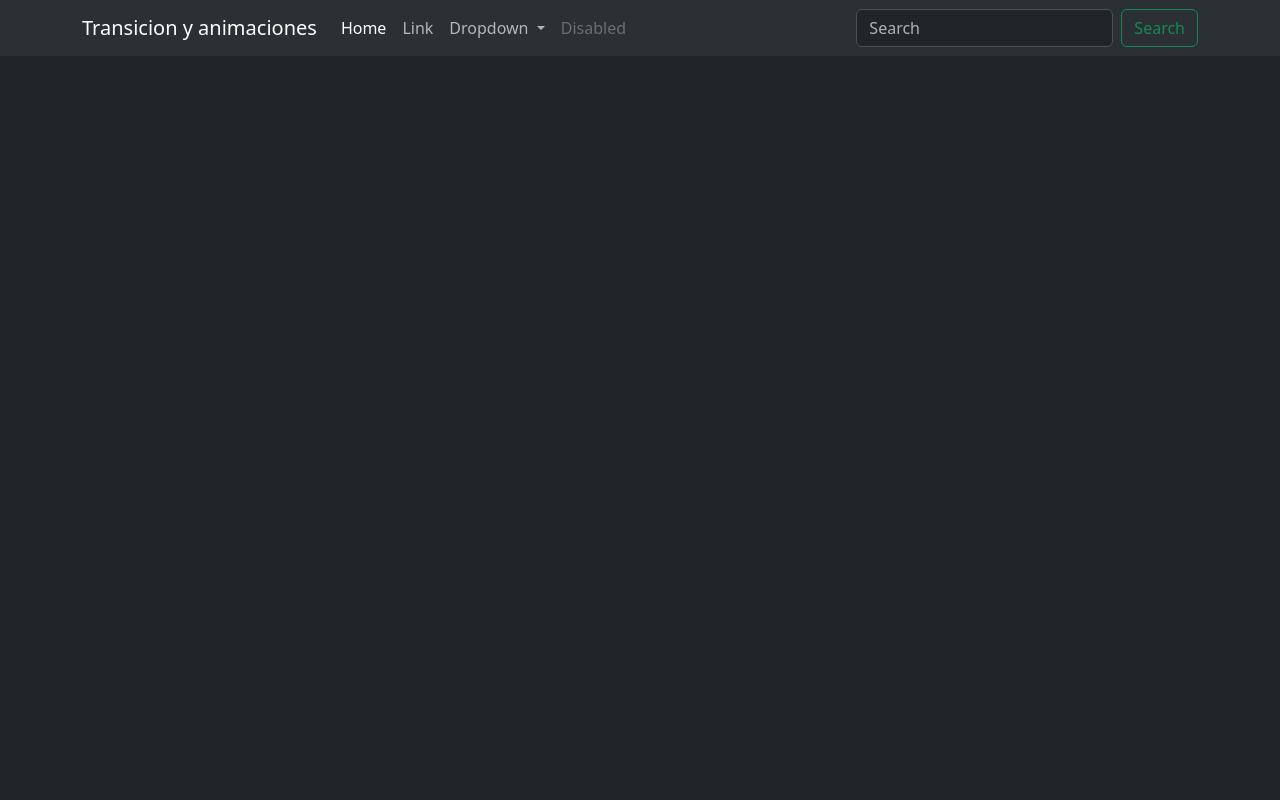
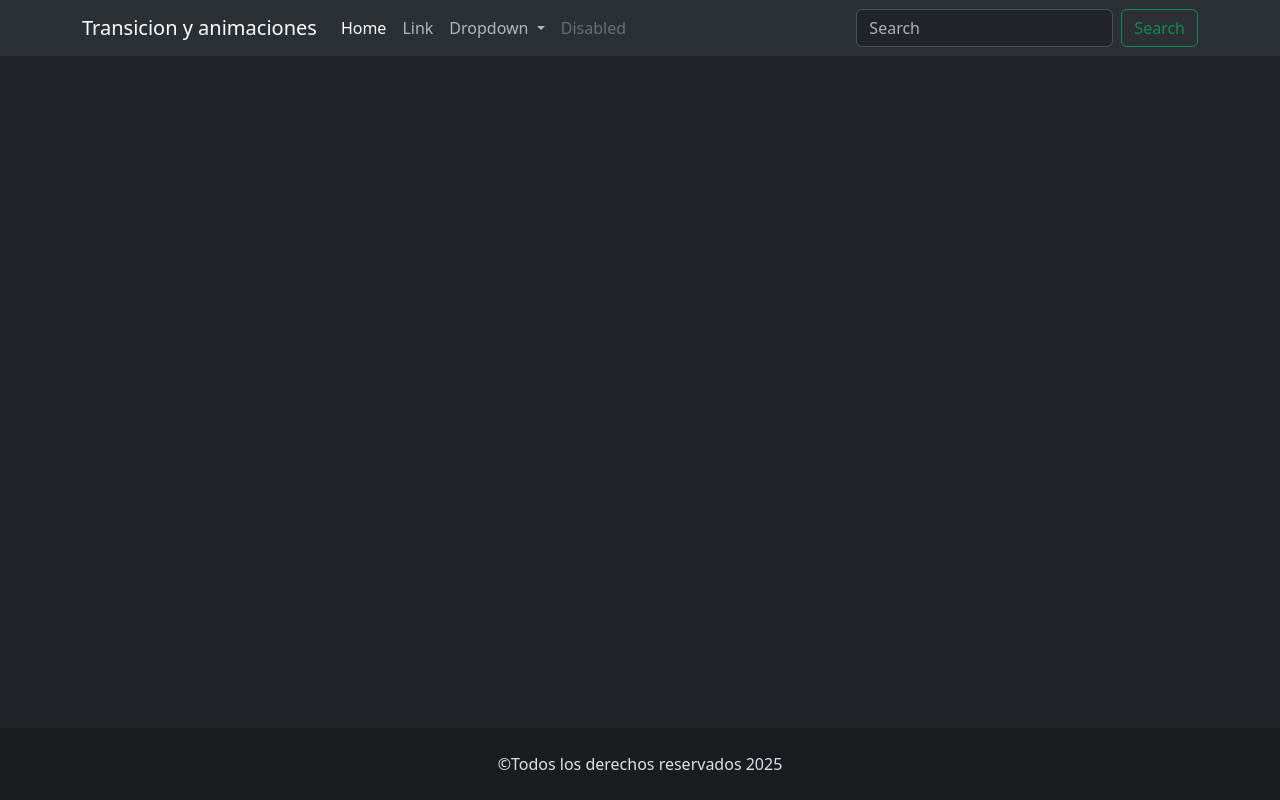
Before and after one commit to EzequielD789/transiciones, a plain HTML site: page index.html in a window 1280 px wide. Drawn offline with nearby package versions, Linux system fonts and the light colour scheme.

Commit message:
termine footer

```diff
--- a/css/style.css
+++ b/css/style.css
@@ -0,0 +1,8 @@
+body {
+  display: flex;
+  flex-direction: column;
+  min-height: 100vh;
+}
+main {
+  flex-grow: 1;
+}
--- a/index.html
+++ b/index.html
@@ -80,7 +80,7 @@
       </nav>
     </header>
     <main></main>
-    <footer></footer>
+    <footer class="p-4 bg-dark-subtle text-center">&COPY;Todos los derechos reservados 2025</footer>
     <script
       src="https://cdn.jsdelivr.net/npm/bootstrap@5.3.7/dist/js/bootstrap.bundle.min.js"
       integrity="sha384-ndDqU0Gzau9qJ1lfW4pNLlhNTkCfHzAVBReH9diLvGRem5+R9g2FzA8ZGN954O5Q"
```
